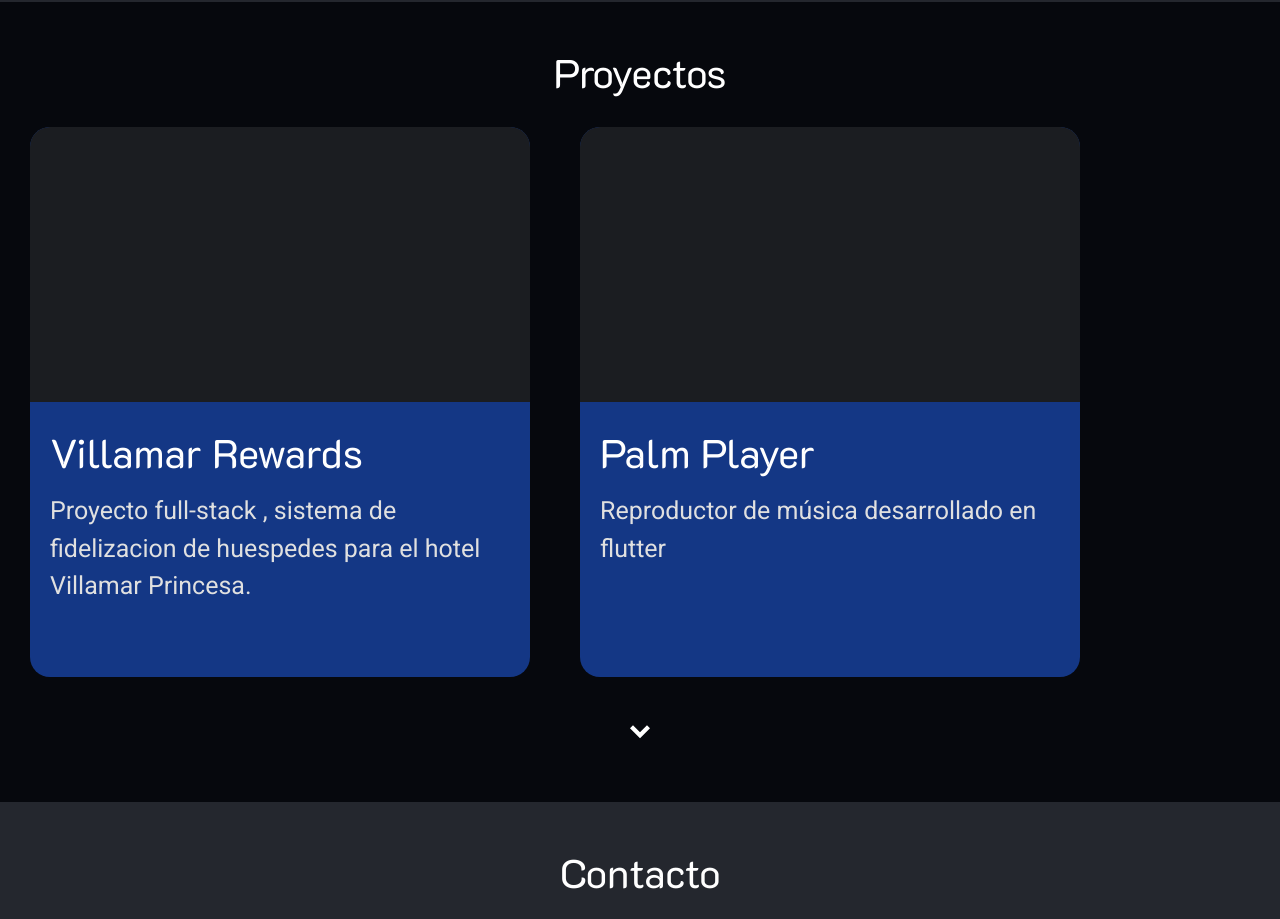
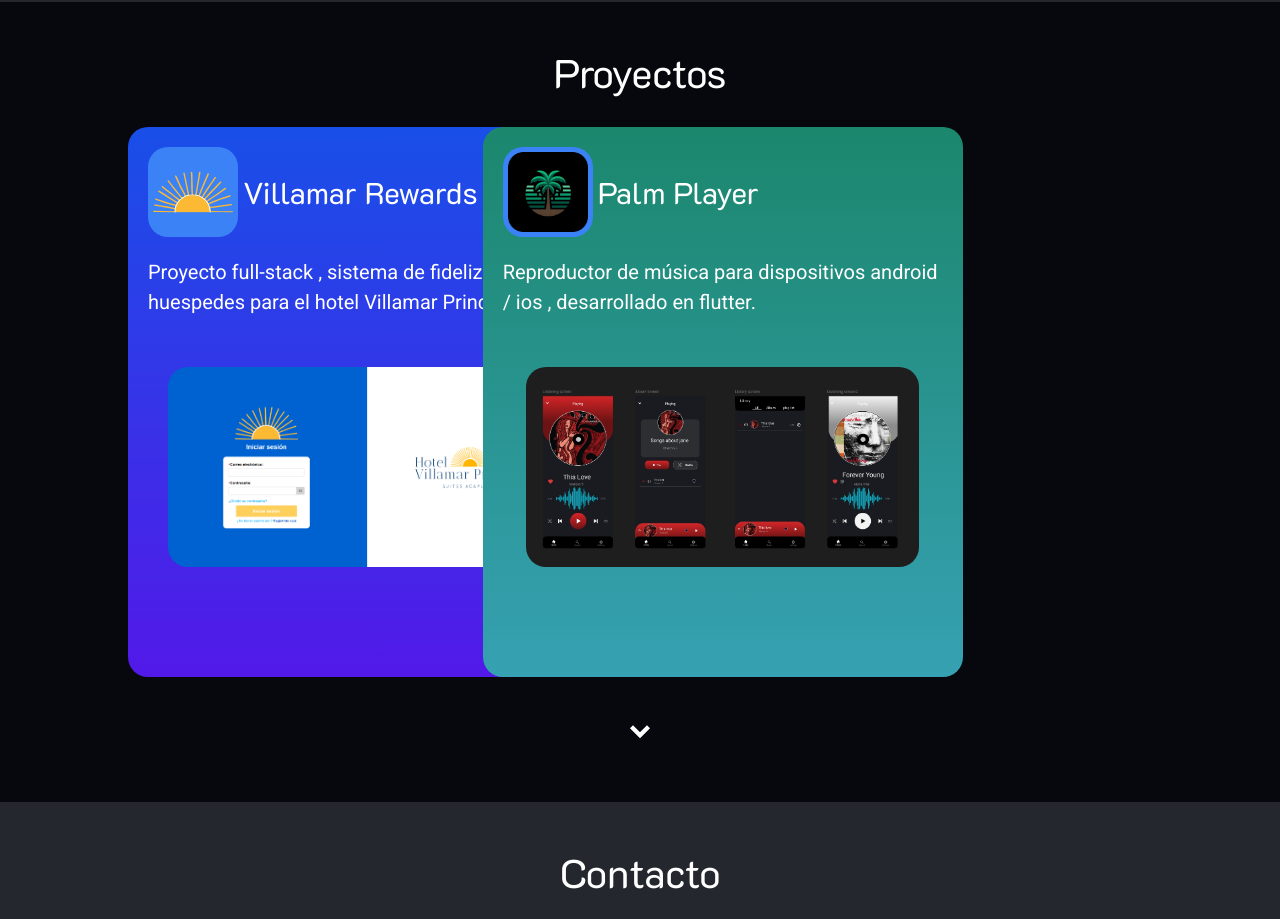
Before and after one commit to DavidAvila502/portfolio2, a React (Vite) app: page / in a window 1280 px wide. Shown: the part 3400-4319 px from the top of the page. Built offline with nearby package versions, Linux system fonts and the light colour scheme.

Commit message:
added new project cards

```diff
--- a/src/components/projects/ProjectCard.tsx
+++ b/src/components/projects/ProjectCard.tsx
@@ -1,27 +1,67 @@
 import { motion } from "framer-motion";
-import { scaleVariants } from "../../utils/variants";
+import {
+   eyeButtonVariant,
+   projectCardStaggerVariant,
+} from "../../utils/variants";
 import { Iproject } from "../../config/constants/projects_constants";
+import eyeIcon from "../../assets/eye.svg";
 
-const ProjectCard = ({ title, description }: Iproject) => {
+const ProjectCard = ({
+   title,
+   description,
+   icon,
+   screenShots,
+   color1,
+   color2,
+}: Iproject) => {
    return (
       <motion.div
-         initial={"hidden"}
-         whileInView={"show"}
-         variants={scaleVariants}
-         whileHover={{ translateY: -4 }}
-         className="h-[550px] w-[500px] bg-baseBlueWithOpacity rounded-[20px]
-            cursor-pointer transition-[brightnes] duration-[400ms] hover:brightness-125  hover:-translate-y-2"
+         variants={projectCardStaggerVariant}
+         initial={"initial"}
+         whileHover={"start"}
+         className="h-[100%] w-[480px] rounded-[20px] hover:cursor-pointer p-[20px]
+         transition-[brightnes] duration-[400ms] hover:brightness-[1.03]
+         "
+         style={{
+            background: `linear-gradient(to bottom, ${color1}, ${color2})`,
+         }}
       >
-         {/* Image */}
-         <div className="h-[275px] w-[500px] bg-[#1B1D21] rounded-tl-[20px] rounded-tr-[20px]"></div>
+         {/* Icon */}
+         <div className="flex flex-row items-center">
+            <div className=" bg-blue-500 rounded-[20px] p-[5px]">
+               <img
+                  src={icon}
+                  alt="villamar-rewards.svg"
+                  className="h-[80px] w-[80px]"
+               />
+            </div>
 
-         <div className="p-[20px]">
-            {/* Title */}
-            <p className="font-K2D text-white text-[40px]">{title}</p>
-            {/* Description */}
-            <p className="font-Roboto text-[#E0E0E0] text-[25px] mt-[10px]">
-               {description}
-            </p>
+            {/* Name */}
+
+            <p className="text-white text-[30px] font-K2D ml-[5px]">{title}</p>
+         </div>
+
+         {/* Description */}
+         <p className="text-white font-Roboto text-[20px] mt-[20px]">
+            {description}
+         </p>
+
+         {/* Screenshoot */}
+
+         <img
+            src={screenShots[0]}
+            alt="screenshot.png"
+            className="max-h-[200px] mx-auto mt-[50px] rounded-[20px]"
+         />
+
+         <div className="mt-[60px] flex flex-col items-end justify-end">
+            <motion.div
+               variants={eyeButtonVariant}
+               className="p-[10px] bg-gray-400 rounded-full hover:bg-black
+               "
+            >
+               <img src={eyeIcon} alt="show" className="h-[30px] w-[30px]" />
+            </motion.div>
          </div>
       </motion.div>
    );
--- a/src/config/constants/projects_constants.ts
+++ b/src/config/constants/projects_constants.ts
@@ -1,19 +1,34 @@
+import villamarRewardsIcon from "../../assets/villamar-rewards-logo.svg";
+import villamarScreenshot1 from "../../assets/villamar-reward-screensho1.png";
+import PalmPlayerIcon from "../../assets/palm_player_dark_logo.png";
+import palmPlayerScreenshot1 from "../../assets/palm_player_screensho1.png";
+
 export interface Iproject {
+   icon: string;
    title: string;
    description: string;
    screenShots: Array<string>;
+   color1: string;
+   color2: string;
 }
 
 export const projectConstants: Array<Iproject> = [
    {
+      icon: villamarRewardsIcon,
       title: "Villamar Rewards",
       description:
-         " Proyecto full-stack , sistema de fidelizacion de huespedes para el hotel Villamar Princesa.",
-      screenShots: [""],
+         "Proyecto full-stack , sistema de fidelizacion de huespedes para el hotel Villamar Princesa.",
+      screenShots: [villamarScreenshot1],
+      color1: "#194FE8",
+      color2: "#5219E8",
    },
    {
+      icon: PalmPlayerIcon,
       title: "Palm Player",
-      description: "Reproductor de música desarrollado en flutter",
-      screenShots: [""],
+      description:
+         "Reproductor de música para dispositivos android / ios , desarrollado en flutter.",
+      screenShots: [palmPlayerScreenshot1],
+      color1: "#1b876d",
+      color2: "#36a1b2",
    },
 ];
--- a/src/sections/Projects.tsx
+++ b/src/sections/Projects.tsx
@@ -1,6 +1,16 @@
+import DownArrow from "../components/shared/DownArrow";
+// Import Swiper React components
+import { Swiper, SwiperSlide } from "swiper/react";
+
+// Import Swiper styles
+import "swiper/css";
+import "swiper/css/pagination";
+
+// import required modules
+import { Pagination } from "swiper/modules";
 import ProjectCard from "../components/projects/ProjectCard";
-import DownArrow from "../components/shared/DownArrow";
 import { projectConstants } from "../config/constants/projects_constants";
+
 const Projects = () => {
    return (
       <div id="projects" className=" pt-[20px] min-h-[100vh]">
@@ -11,18 +21,29 @@
 
          {/* Card project container */}
 
-         <div
-            className="flex items-center flex-row flex-wrap px-[30px] gap-[50px]
-          mt-[20px] overflow-y-auto overflow-x-hidden min-h-[70vh]"
+         <div className="h-[70vh] mx-auto mt-[20px]">
+            <Swiper
+               slidesPerView={3}
+               spaceBetween={40}
+               pagination={{
+                  clickable: true,
+               }}
+               modules={[Pagination]}
+               className="h-[100%] w-[80%] py-[5px]"
             >
-            {projectConstants.map((item, index) => (
+               {projectConstants.map((item) => (
+                  <SwiperSlide>
                      <ProjectCard
-                  key={index}
                         title={item.title}
+                        icon={item.icon}
+                        screenShots={item.screenShots}
                         description={item.description}
-                  screenShots={[]}
+                        color1={item.color1}
+                        color2={item.color2}
                      />
+                  </SwiperSlide>
                ))}
+            </Swiper>
          </div>
 
          <div className="flex items-center justify-center">
--- a/src/utils/variants.ts
+++ b/src/utils/variants.ts
@@ -134,3 +134,37 @@
 
    show: { opacity: 1, transition: { duration: 1.2 } },
 };
+
+export const projectCardStaggerVariant: Variants = {
+   initial: {
+      translateY: 0,
+   },
+
+   start: {
+      translateY: -5,
+      transition: {
+         staggerChildren: 0.3,
+         delayChildren: 0.1,
+      },
+   },
+};
+
+export const eyeButtonVariant: Variants = {
+   initial: {
+      scale: 0,
+   },
+   start: {
+      scale: 1,
+      transition: {
+         type: "spring",
+         duration: 0.2,
+      },
+   },
+   hover: {
+      scale: 1.1,
+      transition: {
+         type: "spring",
+         duration: 0.2,
+      },
+   },
+};
```
Lines whose indentation alone changed are shown as unchanged.
